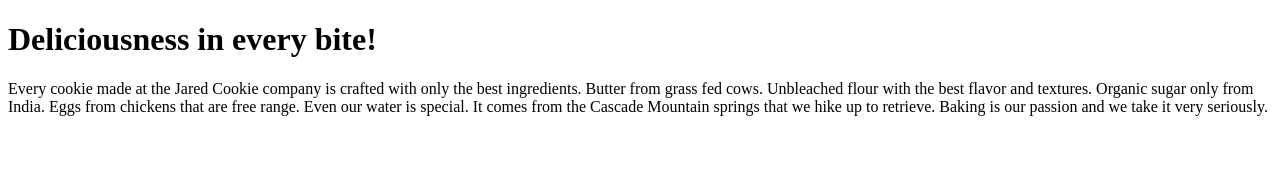
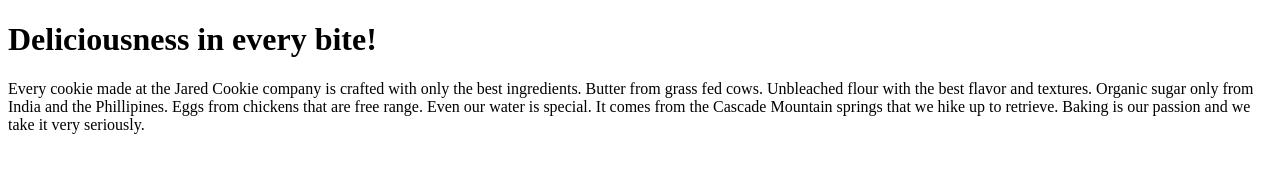
Before and after one commit to Barcode77/cookie, a plain HTML site: page index.htm in a window 1280 px wide. Drawn offline with Linux system fonts and the light colour scheme.

Commit message:
Update index.htm

```diff
--- a/index.htm
+++ b/index.htm
@@ -4,7 +4,7 @@
 
 <h1>Deliciousness in every bite!</h1>
 
-<p>Every cookie made at the Jared Cookie company is crafted with only the best ingredients. Butter from grass fed cows. Unbleached flour with the best flavor and textures. Organic sugar only from India. Eggs from chickens that are free range. Even our water is special. It comes from the Cascade Mountain springs that we hike up to retrieve. Baking is our passion and we take it very seriously.</p>
+<p>Every cookie made at the Jared Cookie company is crafted with only the best ingredients. Butter from grass fed cows. Unbleached flour with the best flavor and textures. Organic sugar only from India and the Phillipines. Eggs from chickens that are free range. Even our water is special. It comes from the Cascade Mountain springs that we hike up to retrieve. Baking is our passion and we take it very seriously.</p>
 
 
 </body>
```
